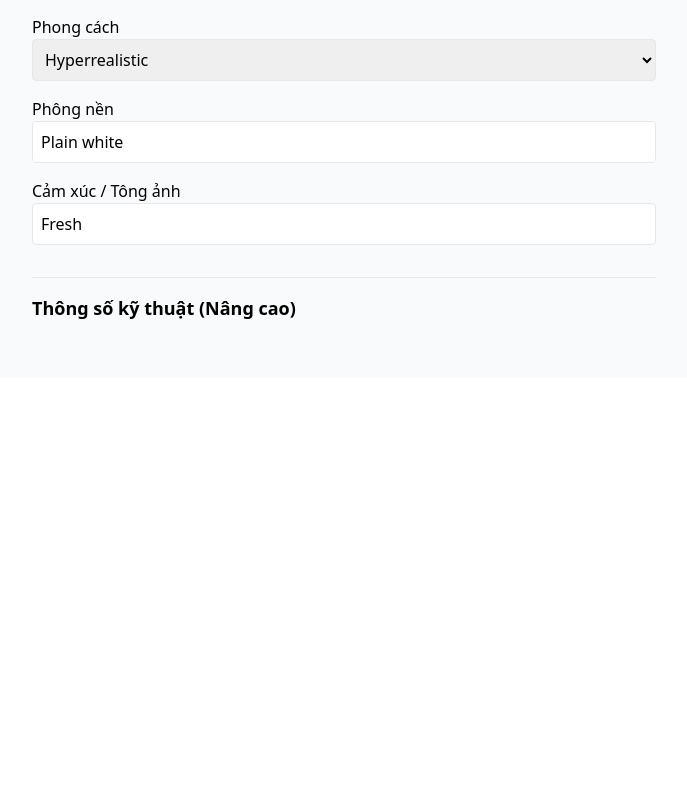
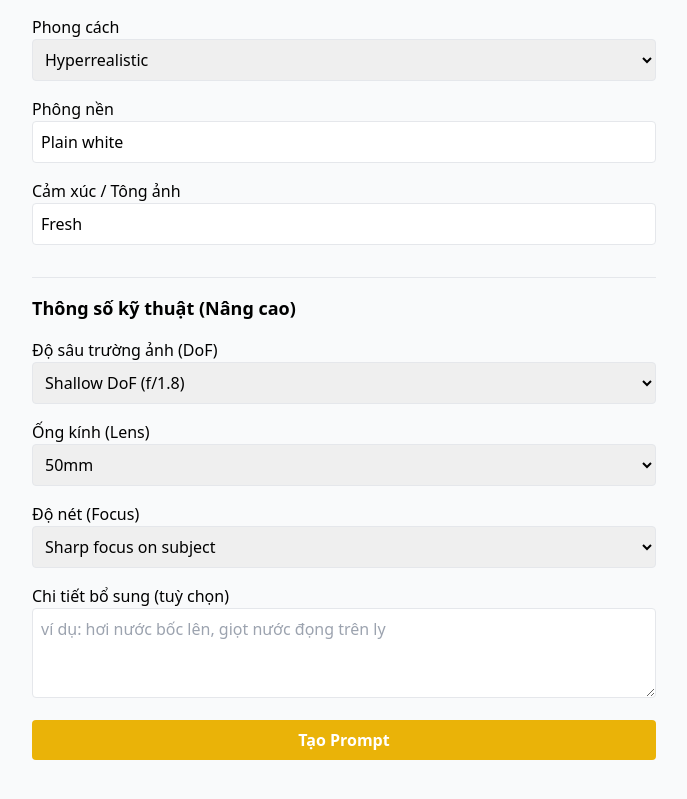
Before and after one commit to takhades/prompt-app, a React (Vite) app: page / in a window 1280 px wide. Shown: the part 531-1330 px from the top of the page, without its empty margins (296-983 px from the left). Before the commit the page ends 909 px from the top, so only its background shows below. Built offline with nearby package versions, Linux system fonts and the light colour scheme.

Commit message:
feat: Add technical specs section to prompt generator 2

```diff
--- a/src/PromptGenerator.jsx
+++ b/src/PromptGenerator.jsx
@@ -176,13 +176,87 @@ export default function PromptGenerator() {
           <input className={`w-full p-2 border rounded ${!isCustomScene ? 'bg-gray-200' : ''}`} type="text" value={form.mood} onChange={(e) => setForm({ ...form, mood: e.target.value })} disabled={!isCustomScene}/>
         </label>
 
-        {/* ... các trường kỹ thuật và nút button giữ nguyên ... */}
         <h3 className="text-lg font-semibold mt-4 border-t pt-4">Thông số kỹ thuật (Nâng cao)</h3>
-        {/* ... */}
+
+        <label>
+        Độ sâu trường ảnh (DoF)
+        <select
+            className="w-full p-2 border rounded"
+            value={form.depthOfField}
+            onChange={(e) => setForm({ ...form, depthOfField: e.target.value })}
+        >
+            <option>Shallow DoF (f/1.8)</option>
+            <option>Medium DoF (f/5.6)</option>
+            <option>Deep DoF (f/16)</option>
+        </select>
+        </label>
+
+        <label>
+        Ống kính (Lens)
+        <select
+            className="w-full p-2 border rounded"
+            value={form.lens}
+            onChange={(e) => setForm({ ...form, lens: e.target.value })}
+        >
+            <option>50mm</option>
+            <option>85mm</option>
+            <option>35mm</option>
+            <option>100mm Macro</option>
+        </select>
+        </label>
+
+        <label>
+        Độ nét (Focus)
+        <select
+            className="w-full p-2 border rounded"
+            value={form.focus}
+            onChange={(e) => setForm({ ...form, focus: e.target.value })}
+        >
+            <option>Sharp focus on subject</option>
+            <option>Soft, dreamy focus</option>
+        </select>
+        </label>
+
+        <label>
+          Chi tiết bổ sung (tuỳ chọn)
+          <textarea
+            className="w-full p-2 border rounded"
+            rows={3}
+            placeholder="ví dụ: hơi nước bốc lên, giọt nước đọng trên ly"
+            value={form.extra}
+            onChange={(e) => setForm({ ...form, extra: e.target.value })}
+          />
+        </label>
+
+        <button
+          className="bg-yellow-500 hover:bg-yellow-600 text-white font-bold py-2 px-4 rounded"
+          onClick={generatePrompt}
+        >
+          Tạo Prompt
+        </button>
       </div>
 
       {prompt && (
-        <div className="mt-6 border-t pt-4 space-y-2">{/* Giữ nguyên không đổi */}</div>
+        <div className="mt-6 border-t pt-4 space-y-2">
+          <h2 className="font-semibold">Prompt đã tạo:</h2>
+          <p className="bg-gray-100 p-4 rounded whitespace-pre-wrap">{prompt}</p>
+
+          <div className="flex gap-4">
+            <button
+              className="bg-green-500 text-white px-3 py-1 rounded"
+              onClick={copyToClipboard}
+            >
+              {copied ? "Đã sao chép!" : "Sao chép Prompt"}
+            </button>
+
+            <button
+              className="bg-gray-700 text-white px-3 py-1 rounded"
+              onClick={exportComfyUIFormat}
+            >
+              Xuất cho ComfyUI
+            </button>
+          </div>
+        </div>
       )}
     </div>
   );
```
